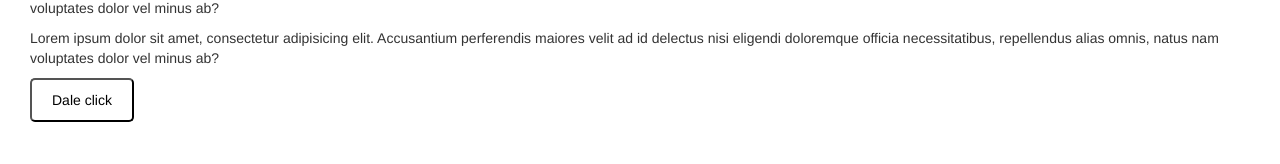
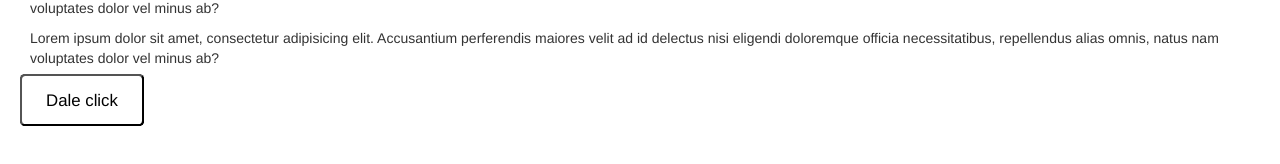
Before and after one commit to comunidad-info/Jqueryv3, a plain HTML site: page index.html in a window 1280 px wide. In both pictures the pointer is over the button "Dale click". Shown: the part 244-408 px from the top of the page. Drawn offline with Linux system fonts and the light colour scheme.

Commit message:
se agrego animacion a boton

```diff
--- a/css/main.css
+++ b/css/main.css
@@ -63,5 +63,9 @@
 	border-radius: 5px;
 	border-color: black;
 	background-color: white;
-	color:black
+	color:black;
+	transition: 0.3s;
 }
+.boton:hover{
+	transform: scale(1.2);
+}
```
